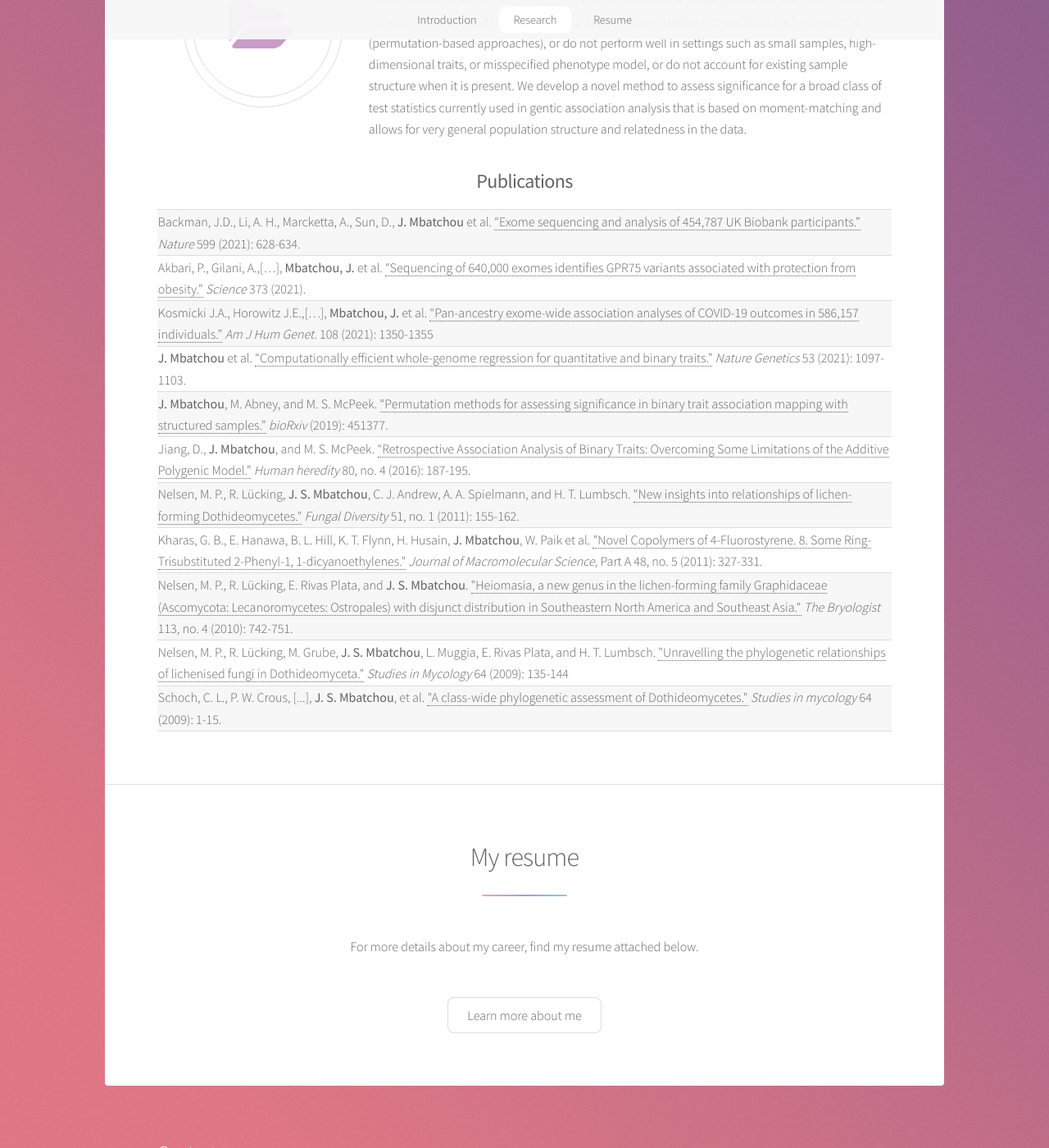
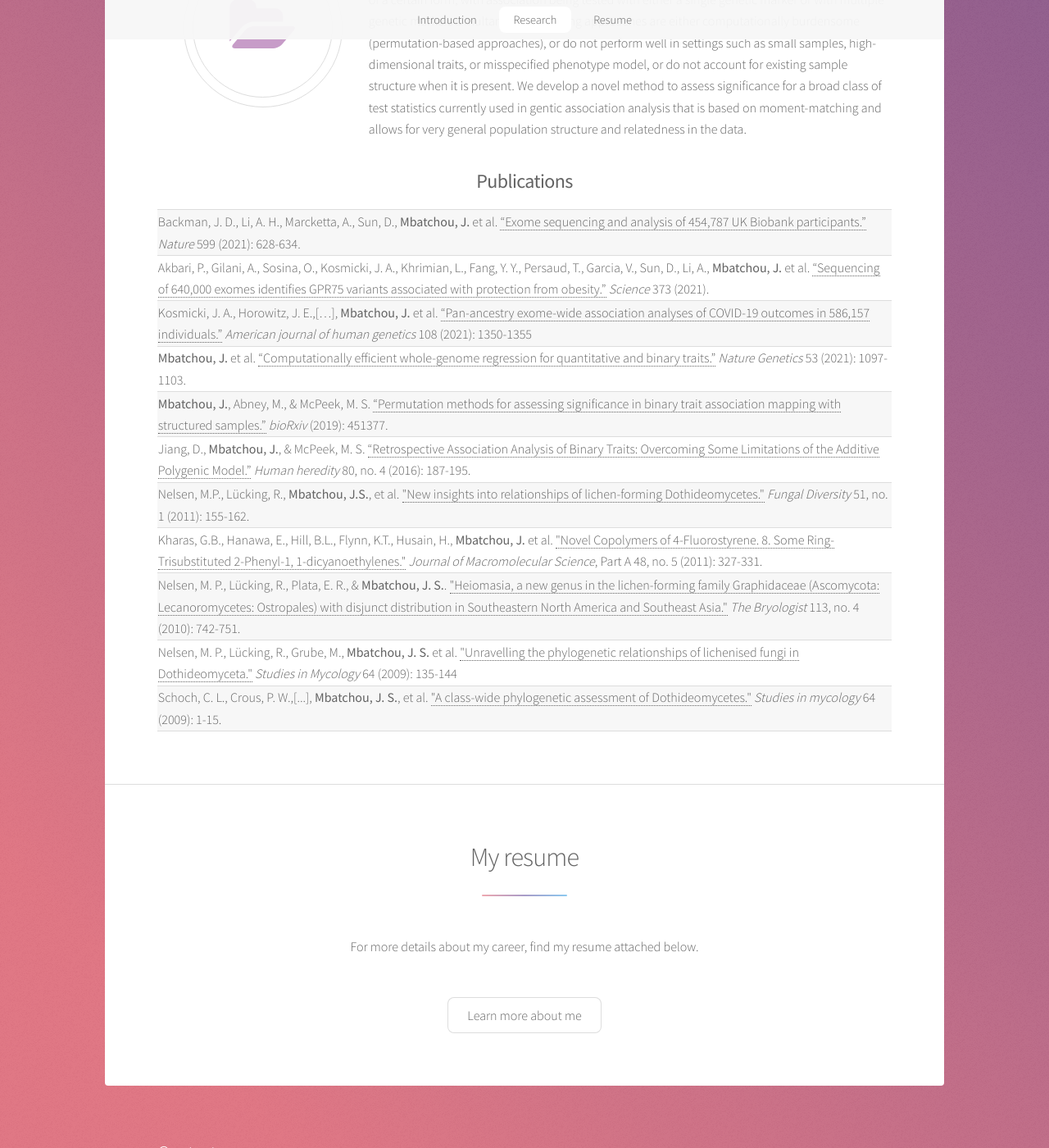
Before and after one commit to joellesophya/joellesophya.github.io, a Jekyll site: the page built from index.html, in a window 1280 px wide and 1400 px high, scrolled down 2272 px. Shown: the whole window at 82% size. Built offline with Jekyll 4.4.1, drawn with Linux system fonts in a browser that asks for light colours.

Commit message:
fix refs format

```diff
--- a/index.html
+++ b/index.html
@@ -70,40 +70,40 @@ I currently work as a statistical geneticist at the Regeneron Genetics Center wh
         <table>
             <tbody>
                 <tr>
-                    <td align="left"> Backman, J.D., Li, A. H., Marcketta, A., Sun, D., <b>J. Mbatchou</b> et al. <a href="https://dx.doi.org/10.1038%2Fs41586-021-04103-z" target="_blank">“Exome sequencing and analysis of 454,787 UK Biobank participants.”</a> <i>Nature </i> 599 (2021): 628-634.</td>
+                    <td align="left"> Backman, J. D., Li, A. H., Marcketta, A., Sun, D., <b>Mbatchou, J.</b> et al. <a href="https://dx.doi.org/10.1038%2Fs41586-021-04103-z" target="_blank">“Exome sequencing and analysis of 454,787 UK Biobank participants.”</a> <i>Nature </i> 599 (2021): 628-634.</td>
                 </tr>
                 <tr>
-                    <td align="left"> Akbari, P., Gilani, A.,[…], <b>Mbatchou, J.</b> et al. <a href="https://doi.org/10.1126/science.abf8683" target="_blank">“Sequencing of 640,000 exomes identifies GPR75 variants associated with protection from obesity.”</a> <i> Science </i> 373 (2021). </td>
+                    <td align="left"> Akbari, P., Gilani, A., Sosina, O., Kosmicki, J. A., Khrimian, L., Fang, Y. Y., Persaud, T., Garcia, V., Sun, D., Li, A., <b>Mbatchou, J.</b> et al. <a href="https://doi.org/10.1126/science.abf8683" target="_blank">“Sequencing of 640,000 exomes identifies GPR75 variants associated with protection from obesity.”</a> <i> Science </i> 373 (2021). </td>
                 </tr>
                 <tr>
-                    <td align="left"> Kosmicki J.A., Horowitz J.E.,[…], <b>Mbatchou, J.</b> et al. <a href="https://doi.org/10.1016/j.ajhg.2021.05.017" target="_blank">“Pan-ancestry exome-wide association analyses of COVID-19 outcomes in 586,157 individuals.”</a> <i> Am J Hum Genet. </i> 108 (2021): 1350-1355 </td>
+                    <td align="left"> Kosmicki, J. A., Horowitz, J. E.,[…], <b>Mbatchou, J.</b> et al. <a href="https://doi.org/10.1016/j.ajhg.2021.05.017" target="_blank">“Pan-ancestry exome-wide association analyses of COVID-19 outcomes in 586,157 individuals.”</a> <i> American journal of human genetics </i> 108 (2021): 1350-1355 </td>
                 </tr>
 
                 <tr>
-                    <td align="left"><b>J. Mbatchou</b> et al. <a href="https://doi.org/10.1038/s41588-021-00870-7" target="_blank">“Computationally efficient whole-genome regression for quantitative and binary traits.”</a> <i>Nature Genetics </i> 53 (2021): 1097-1103.</td>
+                    <td align="left"><b>Mbatchou, J.</b> et al. <a href="https://doi.org/10.1038/s41588-021-00870-7" target="_blank">“Computationally efficient whole-genome regression for quantitative and binary traits.”</a> <i>Nature Genetics </i> 53 (2021): 1097-1103.</td>
                 </tr>
 
                 <tr>
-                    <td align="left"><b>J. Mbatchou</b>, M. Abney, and M. S. McPeek. <a href="https://doi.org/10.1101/451377" target="_blank">“Permutation methods for assessing significance in binary trait association mapping with structured samples.”</a> <i>bioRxiv</i> (2019): 451377.</td>
+                    <td align="left"><b>Mbatchou, J.</b>, Abney, M., & McPeek, M. S. <a href="https://doi.org/10.1101/451377" target="_blank">“Permutation methods for assessing significance in binary trait association mapping with structured samples.”</a> <i>bioRxiv</i> (2019): 451377.</td>
                 </tr>
                 <tr>
-                    <td align="left">Jiang, D., <b>J. Mbatchou</b>, and M. S. McPeek. <a href="https://doi.org/10.1159/000446957" target="_blank">“Retrospective Association Analysis of Binary Traits: Overcoming Some Limitations of the Additive Polygenic Model.”</a> <i>Human heredity</i> 80, no. 4 (2016): 187-195.</td>
+                    <td align="left">Jiang, D., <b>Mbatchou, J.</b>, & McPeek, M. S. <a href="https://doi.org/10.1159/000446957" target="_blank">“Retrospective Association Analysis of Binary Traits: Overcoming Some Limitations of the Additive Polygenic Model.”</a> <i>Human heredity</i> 80, no. 4 (2016): 187-195.</td>
                 </tr>
                 <tr>
-                    <td align="left">Nelsen, M. P., R. Lücking, <b>J. S. Mbatchou</b>, C. J. Andrew, A. A. Spielmann, and H. T. Lumbsch. <a href="https://doi.org/10.1007/s13225-011-0144-7" target="_blank">"New insights into relationships of lichen-forming Dothideomycetes."</a> <i>Fungal Diversity</i> 51, no. 1 (2011): 155-162.</td>
+                    <td align="left">Nelsen, M.P., Lücking, R., <b>Mbatchou, J.S.</b>, et al. <a href="https://doi.org/10.1007/s13225-011-0144-7" target="_blank">"New insights into relationships of lichen-forming Dothideomycetes."</a> <i>Fungal Diversity</i> 51, no. 1 (2011): 155-162.</td>
                 </tr>
                 <tr>
-                    <td align="left">Kharas, G. B., E. Hanawa, B. L. Hill, K. T. Flynn, H. Husain, <b>J. Mbatchou</b>, W. Paik et al. <a href="https://doi.org/10.1080/10601325.2011.562456" target="_blank">"Novel Copolymers of 4-Fluorostyrene. 8. Some Ring-Trisubstituted 2-Phenyl-1, 1-dicyanoethylenes."</a> <i>Journal of Macromolecular Science</i>, Part A 48, no. 5 (2011): 327-331.</td>
+                    <td align="left">Kharas, G.B., Hanawa, E., Hill, B.L., Flynn, K.T., Husain, H., <b>Mbatchou, J.</b> et al. <a href="https://doi.org/10.1080/10601325.2011.562456" target="_blank">"Novel Copolymers of 4-Fluorostyrene. 8. Some Ring-Trisubstituted 2-Phenyl-1, 1-dicyanoethylenes."</a> <i>Journal of Macromolecular Science</i>, Part A 48, no. 5 (2011): 327-331.</td>
                 </tr>
                 <tr>
-                    <td align="left">Nelsen, M. P., R. Lücking, E. Rivas Plata, and <b>J. S. Mbatchou</b>. <a href="https://doi.org/10.1639/0007-2745-113.4.742" target="_blank">"Heiomasia, a new genus in the lichen-forming family Graphidaceae (Ascomycota: Lecanoromycetes: Ostropales) with disjunct distribution in Southeastern North America and Southeast Asia."</a> <i>The Bryologist</i> 113, no. 4 (2010): 742-751.</td>
+                    <td align="left">Nelsen, M. P., Lücking, R., Plata, E. R., & <b>Mbatchou, J. S.</b>. <a href="https://doi.org/10.1639/0007-2745-113.4.742" target="_blank">"Heiomasia, a new genus in the lichen-forming family Graphidaceae (Ascomycota: Lecanoromycetes: Ostropales) with disjunct distribution in Southeastern North America and Southeast Asia."</a> <i>The Bryologist</i> 113, no. 4 (2010): 742-751.</td>
                 </tr>
                 <tr>
-                    <td align="left">Nelsen, M. P., R. Lücking, M. Grube, <b>J. S. Mbatchou</b>, L. Muggia, E. Rivas Plata, and H. T. Lumbsch. <a href="https://dx.doi.org/10.3114%2Fsim.2009.64.07" target="_blank">"Unravelling the phylogenetic relationships of lichenised fungi in Dothideomyceta."</a> <i>Studies in Mycology</i> 64 (2009): 135-144
+                    <td align="left">Nelsen, M. P., Lücking, R., Grube, M., <b>Mbatchou, J. S.</b> et al. <a href="https://dx.doi.org/10.3114%2Fsim.2009.64.07" target="_blank">"Unravelling the phylogenetic relationships of lichenised fungi in Dothideomyceta."</a> <i>Studies in Mycology</i> 64 (2009): 135-144
                     </td>
                 </tr>
                 <tr>
-                    <td align="left">Schoch, C. L., P. W. Crous, [...], <b>J. S. Mbatchou</b>, et al. <a href="https://dx.doi.org/10.3114%2Fsim.2009.64.01" target="_blank">"A class-wide phylogenetic assessment of Dothideomycetes."</a> <i>Studies in mycology</i> 64 (2009): 1-15.</td>
+                    <td align="left">Schoch, C. L., Crous, P. W.,[...], <b>Mbatchou, J. S.</b>, et al. <a href="https://dx.doi.org/10.3114%2Fsim.2009.64.01" target="_blank">"A class-wide phylogenetic assessment of Dothideomycetes."</a> <i>Studies in mycology</i> 64 (2009): 1-15.</td>
                 </tr>
             </tbody>
         </table>
```
